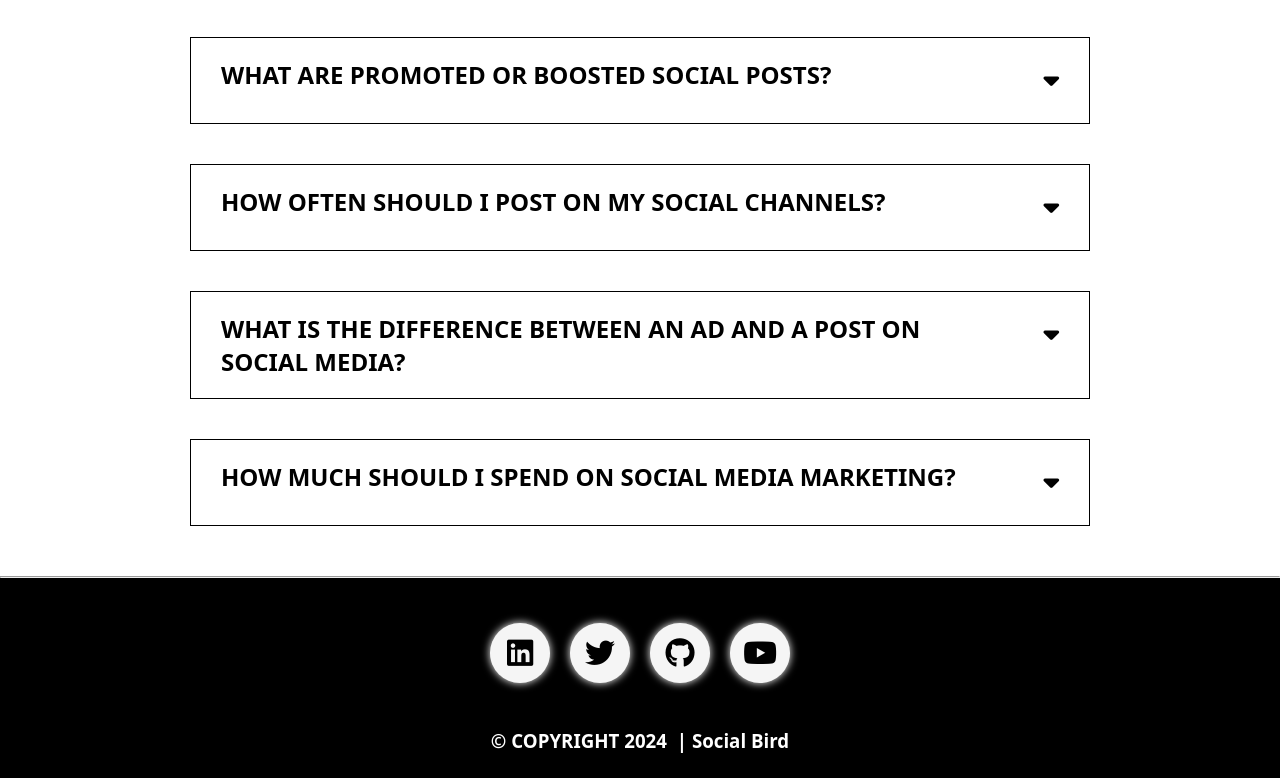
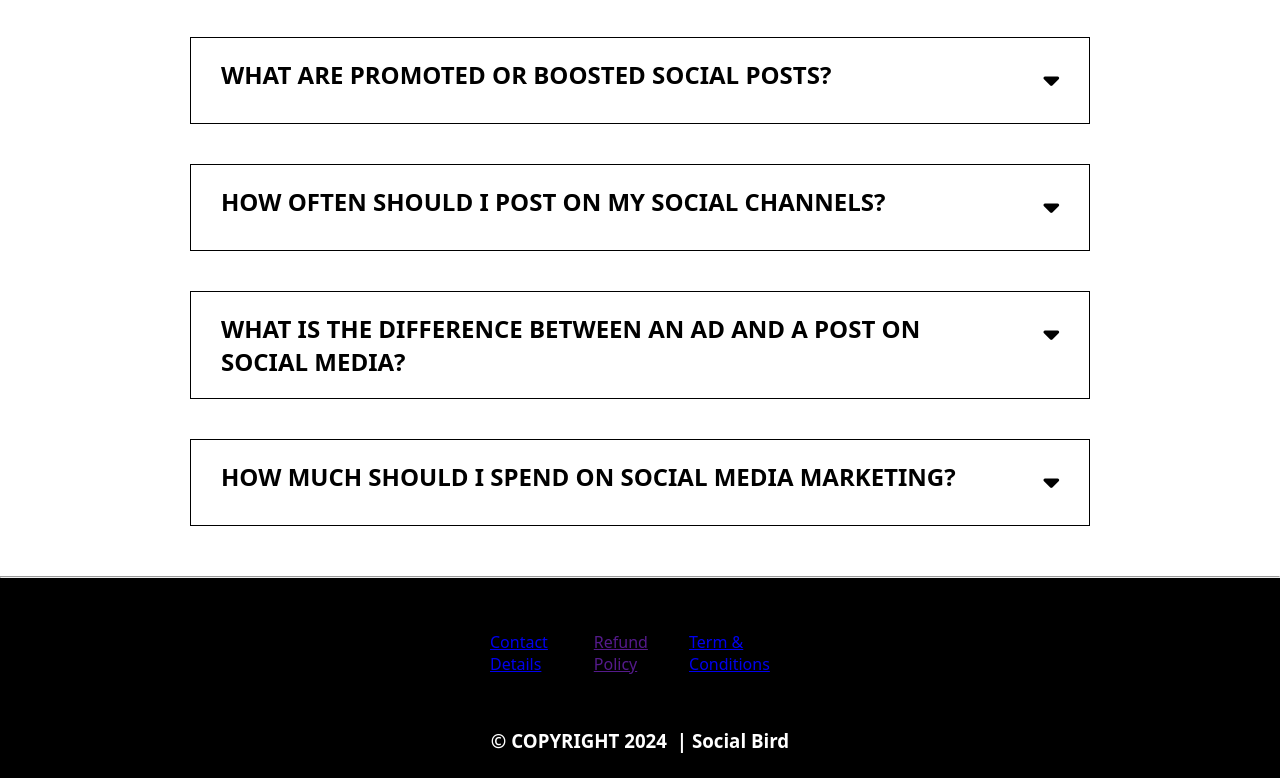
Before and after one commit to mdalkama/SocialBird, a plain HTML site: page index.html in a window 1280 px wide. Shown: the part 3405-4183 px from the top of the page. Drawn offline with nearby package versions, Linux system fonts and the light colour scheme; a web font is replaced by a local one.

Commit message:
index.html

```diff
--- a/index.html
+++ b/index.html
@@ -321,10 +321,11 @@
         <div id="contact">
                 <div class="social-media">
                     <ul>
-                        <li> <a href="https://www.linkedin.com/in/md-alkama/" target="_blank"> <i class="fab fa-linkedin"></i></a></li>
-                        <li> <a href="https://twitter.com/_mdalkama" target="_blank"> <i class="fab fa-twitter"></i></a></li>
-                        <li> <a href="https://github.com/mdalkama" target="_blank"> <i class="fab fa-github"></i></a></li>
-                        <li> <a href="#" target="_blank"> <i class="fab fa-youtube"></i></a></li>
+                        <a class="policy" href="contactDetails.html">Contact Details</a>
+                        <p class="hide">&nbsp | &nbsp&nbsp</p>
+                        <a class="policy" href="" >Refund Policy</a>
+                        <p class="hide">&nbsp | &nbsp&nbsp</p>
+                        <a class="policy" href="Privacy&Policy.html">Term & Conditions</a>
                     </ul>
                 </div>
         </div>
```
